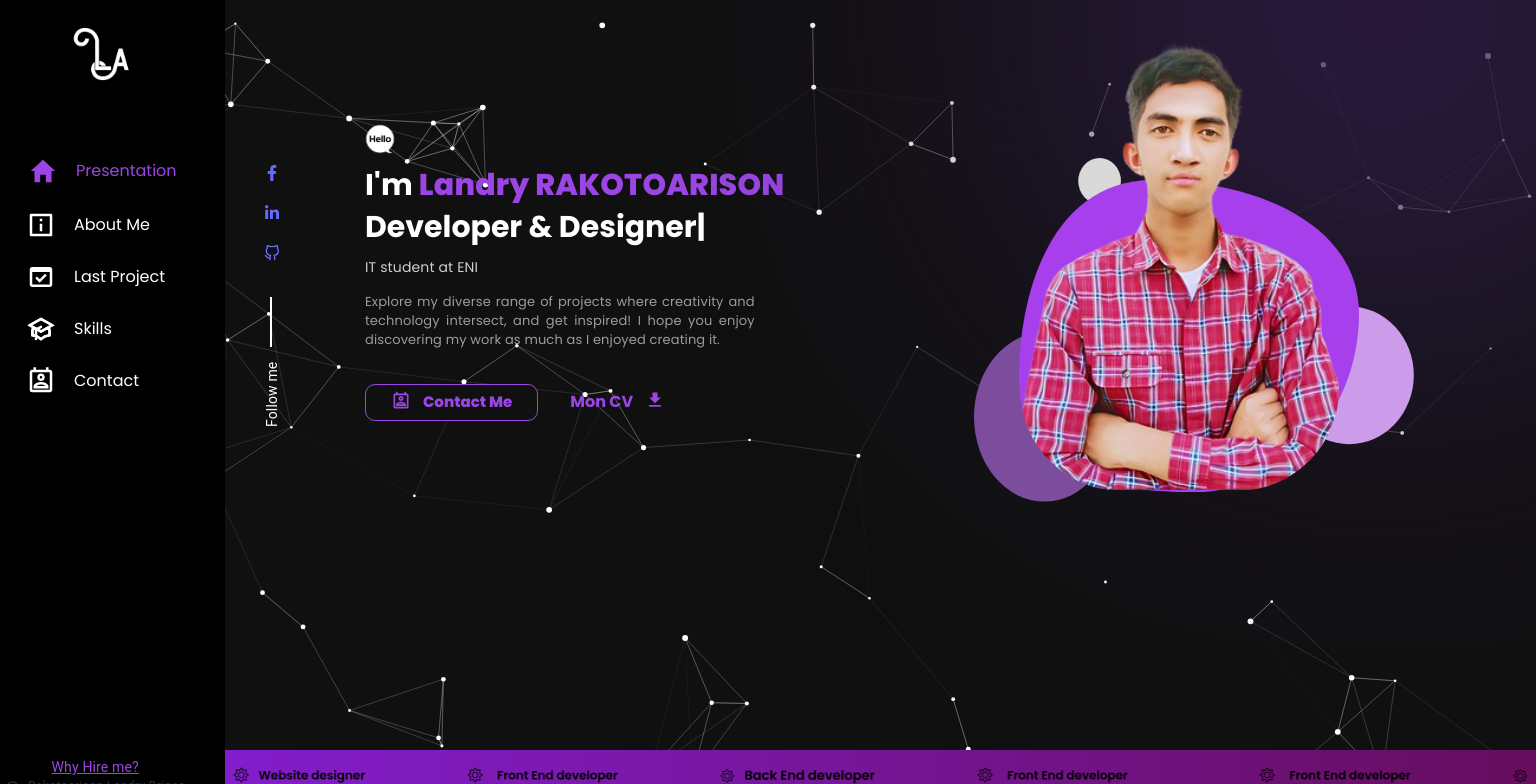
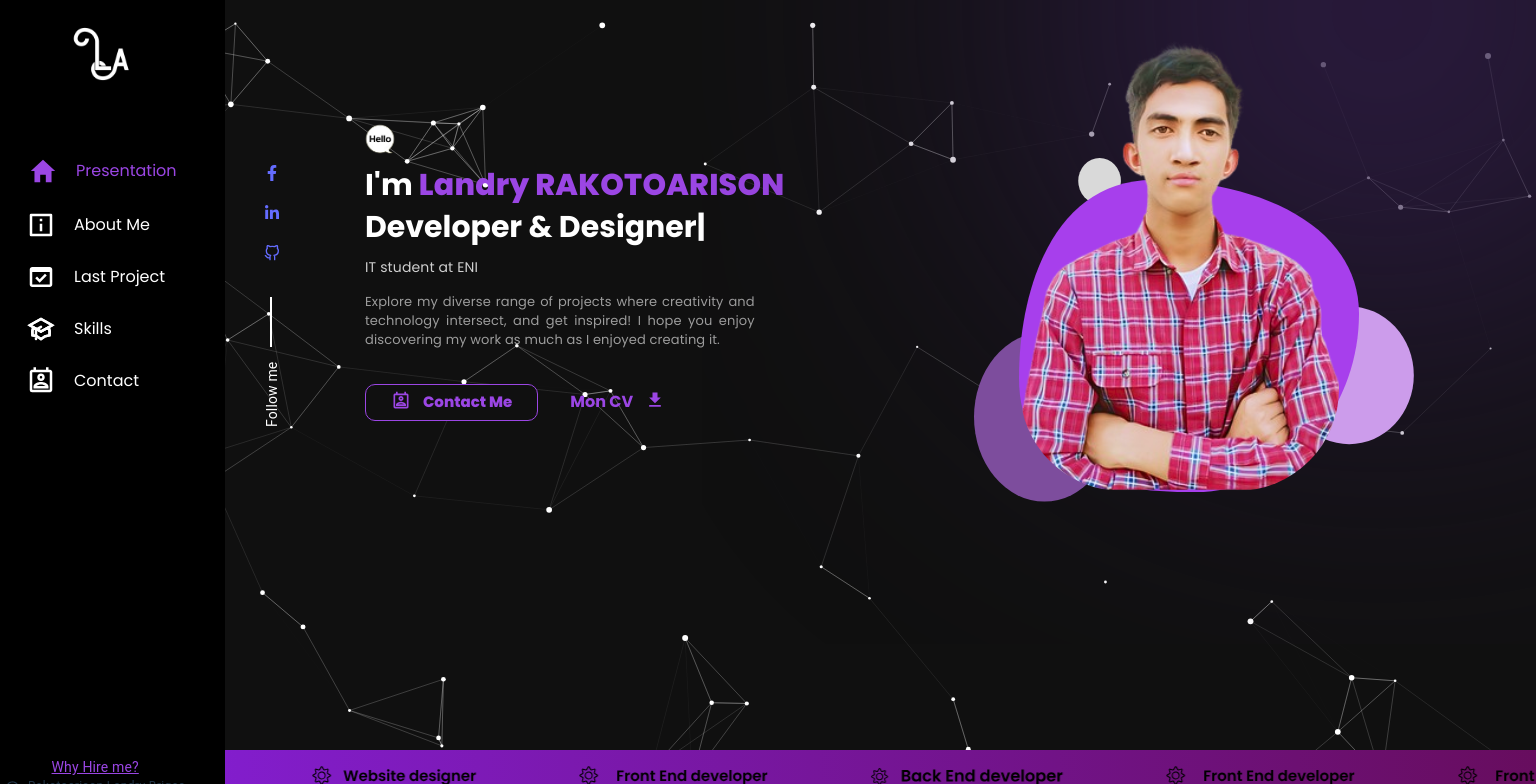
Before and after one commit to rakotoarisonlandry/Portfolio, a React (Vite) app: page / in a window 1536 px wide. Shown: the top 784 px of the page. Built offline with nearby package versions, Linux system fonts and the light colour scheme.

Commit message:
stylr updateed

```diff
--- a/src/css/index.scss
+++ b/src/css/index.scss
@@ -173,6 +173,13 @@
         width: 200%;
         z-index: 1;
       }
+      @media only screen and (min-width: 1536px) {
+        .img-fast {
+          height: 25px;
+          width: 280%;
+          z-index: 1;
+        }
+      }
     }
   }
 }
@@ -268,3 +275,4 @@
 }
 
 //responsivity
+//Home responsive
```
